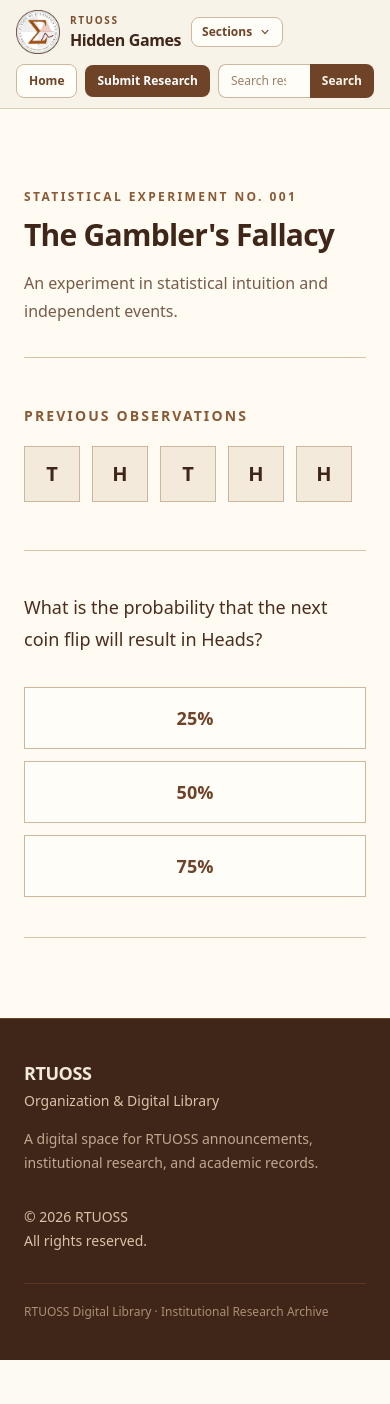
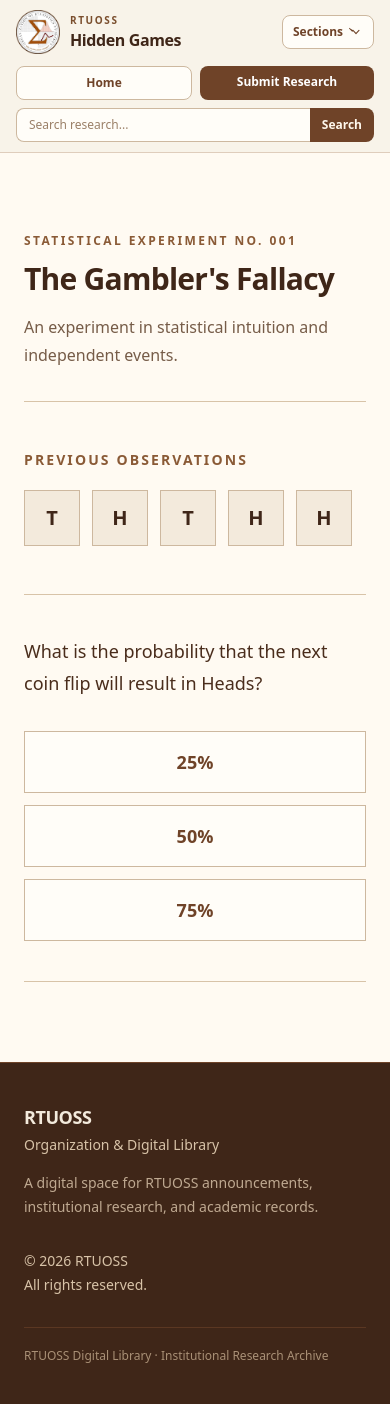
Before and after one commit to Currentflow1/RTU-OSS-Website, a Django app: page /easter/ in a window 390 px wide. Before the commit the page ends 1360 px from the top, so only its background shows below. Run offline with Django 5.2, Linux system fonts and the light colour scheme; some libraries are stand-ins or nearby versions.

Commit message:
Mobile v1.1

```diff
--- a/theme/static/css/dist/styles.css
+++ b/theme/static/css/dist/styles.css
@@ -241,6 +241,9 @@
   .top-full {
     top: 100%;
   }
+  .right-0 {
+    right: calc(var(--spacing) * 0);
+  }
   .left-0 {
     left: calc(var(--spacing) * 0);
   }
@@ -447,6 +450,9 @@
   }
   .w-64 {
     width: calc(var(--spacing) * 64);
+  }
+  .w-\[min\(16rem\,calc\(100vw-2rem\)\)\] {
+    width: min(16rem, calc(100vw - 2rem));
   }
   .w-fit {
     width: fit-content;
@@ -1449,6 +1455,16 @@
       outline-style: none;
     }
   }
+  .sm\:right-auto {
+    @media (width >= 40rem) {
+      right: auto;
+    }
+  }
+  .sm\:left-0 {
+    @media (width >= 40rem) {
+      left: calc(var(--spacing) * 0);
+    }
+  }
   .sm\:col-span-2 {
     @media (width >= 40rem) {
       grid-column: span 2 / span 2;
@@ -1497,6 +1513,11 @@
   .sm\:max-w-12 {
     @media (width >= 40rem) {
       max-width: calc(var(--spacing) * 12);
+    }
+  }
+  .sm\:flex-none {
+    @media (width >= 40rem) {
+      flex: none;
     }
   }
   .sm\:grid-cols-2 {
--- a/theme/templates/base.html
+++ b/theme/templates/base.html
@@ -27,18 +27,21 @@
     {% tailwind_css %}
 
     <style>
-        html {
-            overflow-x: hidden;
-        }
+        @keyframes page-enter {
+            from {
+                opacity: 0.98;
+                transform: translateY(2px);
+            }
 
-        body {
-            min-width: 320px;
-            overflow-x: hidden;
+            to {
+                opacity: 1;
+                transform: translateY(0);
+            }
         }
 
         main {
             min-width: 0;
-            animation: page-enter 220ms ease-out;
+            animation: page-enter 100ms ease-out;
         }
 
         img,
@@ -68,24 +71,6 @@
         a,
         span {
             overflow-wrap: break-word;
-        }
-
-        @keyframes page-enter {
-            from {
-                opacity: 0;
-                transform: translateY(8px);
-            }
-
-            to {
-                opacity: 1;
-                transform: translateY(0);
-            }
-        }
-
-        @media (max-width: 640px) {
-            main {
-                font-size: 0.95rem;
-            }
         }
 
         @media (prefers-reduced-motion: reduce) {
--- a/theme/templates/partials/header.html
+++ b/theme/templates/partials/header.html
@@ -2,14 +2,13 @@
 
 <header class="sticky top-0 z-50 border-b border-amber-900/20 bg-[#f8f3e9]">
     <div class="mx-auto max-w-7xl px-4 py-2.5 sm:px-6 sm:py-3 lg:px-8 lg:py-4">
+        <div class="flex flex-col gap-3 lg:flex-row lg:items-center lg:justify-between lg:gap-6">
 
-    <div class="flex flex-col gap-2.5 lg:flex-row lg:items-center lg:justify-between lg:gap-6">
-
-        <div class="flex min-w-0 items-center gap-2.5 sm:gap-3">
-
+            <!-- Brand + Sections -->
+            <div class="flex min-w-0 items-center justify-between gap-3">
                 <a
                     href="{% if request.resolver_match.app_name == 'org' %}{% url 'org:home' %}{% else %}{% url 'research:home' %}{% endif %}"
-                class="group flex min-w-0 shrink-0 items-center gap-2.5 sm:gap-3"
+                    class="group flex min-w-0 items-center gap-2.5 sm:gap-3"
                     aria-label="RTUOSS home"
                 >
                     <div class="flex h-11 w-11 shrink-0 items-center justify-center sm:h-12 sm:w-12 lg:h-16 lg:w-16">
@@ -48,14 +47,14 @@
                     </div>
                 </a>
 
+                <!-- Sections -->
                 <div class="relative shrink-0">
-
                     <button
                         type="button"
                         id="section-menu-button"
                         aria-expanded="false"
                         aria-controls="section-menu"
-                    class="inline-flex items-center gap-1.5 rounded-lg border border-[#cdb89f] bg-[#fffdf8] px-2.5 py-1.5 text-xs font-semibold text-[#6f4328] transition hover:border-[#8a5a36] hover:bg-[#f3eadc] sm:px-3 sm:py-2 sm:text-sm"
+                        class="inline-flex items-center gap-1.5 rounded-lg border border-[#cdb89f] bg-[#fffdf8] px-2.5 py-2 text-xs font-semibold text-[#6f4328] transition hover:border-[#8a5a36] hover:bg-[#f3eadc] sm:px-3 sm:text-sm"
                     >
                         <span>Sections</span>
 
@@ -68,7 +67,7 @@
                         >
                             <path
                                 fill-rule="evenodd"
-                            d="M5.23 7.21a.75.75 0 011.06.02L10 11.168l3.71-3.938a.75.75 0 111.08 1.04l-4.25 4.51a.75.75 0 01-1.08 0l-4.25-4.51a.75.75 0 01.02-1.06z"
+                                d="M5.23 7.21a.75.75 0 011.06.02L10 11.168l3.71-3.938a.75.75 0 111.08 1.04l-4.25 4.51a.75.75 0 01-1.08 0l-4.25-4.51a.75.75 0 01-1.08 1.04l-4.25-4.51a.75.75 0 01.02-1.06z"
                                 clip-rule="evenodd"
                             />
                         </svg>
@@ -76,7 +75,7 @@
 
                     <div
                         id="section-menu"
-                    class="absolute left-0 top-full z-50 mt-2 hidden w-64 overflow-hidden rounded-xl border border-[#d8c3a8] bg-[#fffdf8] shadow-lg"
+                        class="absolute right-0 top-full z-50 mt-2 hidden w-[min(16rem,calc(100vw-2rem))] overflow-hidden rounded-xl border border-[#d8c3a8] bg-[#fffdf8] shadow-lg sm:left-0 sm:right-auto"
                     >
                         <div class="border-b border-[#eadcc9] px-4 py-3">
                             <p class="text-xs font-semibold uppercase tracking-[0.16em] text-[#8a5a36]">
@@ -85,7 +84,6 @@
                         </div>
 
                         <div class="p-2">
-
                             <a
                                 href="{% url 'research:home' %}"
                                 class="block rounded-lg px-3 py-3 transition hover:bg-[#f3eadc]"
@@ -111,34 +109,34 @@
                                     Organization Updates
                                 </p>
                             </a>
-
+                        </div>
+                    </div>
                 </div>
             </div>
 
-            </div>
+            <!-- Navigation + Search -->
+            <div class="flex w-full min-w-0 flex-col gap-2 sm:flex-row lg:w-auto lg:items-center lg:gap-3">
 
-        </div>
-
-        <div class="flex w-full items-center gap-2 lg:w-auto lg:flex-row lg:gap-3">
-
+                <div class="flex min-w-0 gap-2">
                     <a
                         href="{% url 'org:home' %}"
-                class="shrink-0 rounded-lg border border-[#cdb89f] bg-[#fffdf8] px-3 py-2 text-xs font-semibold text-[#6f4328] transition hover:border-[#8a5a36] hover:bg-[#f3eadc] sm:px-4 sm:py-2.5 sm:text-sm"
+                        class="flex-1 rounded-lg border border-[#cdb89f] bg-[#fffdf8] px-3 py-2 text-center text-xs font-semibold text-[#6f4328] transition hover:border-[#8a5a36] hover:bg-[#f3eadc] sm:flex-none sm:px-4 sm:py-2.5 sm:text-sm"
                     >
                         Home
                     </a>
 
                     <a
                         href="{% url 'research:research_submit' %}"
-                class="shrink-0 rounded-lg bg-[#6f4328] px-3 py-2 text-xs font-semibold text-white transition hover:bg-[#4d2d1c] sm:px-4 sm:py-2.5 sm:text-sm"
+                        class="flex-1 rounded-lg bg-[#6f4328] px-3 py-2 text-center text-xs font-semibold text-white transition hover:bg-[#4d2d1c] sm:flex-none sm:px-4 sm:py-2.5 sm:text-sm"
                     >
                         Submit Research
                     </a>
+                </div>
 
                 <form
                     method="get"
                     action="{% url 'research:search' %}"
-                class="min-w-0 flex-1 lg:w-[32rem] lg:flex-none"
+                    class="w-full min-w-0 lg:w-[32rem]"
                 >
                     <label
                         for="header-search"
@@ -147,8 +145,7 @@
                         Search the research archive
                     </label>
 
-                <div class="flex">
-
+                    <div class="flex min-w-0">
                         <input
                             id="header-search"
                             type="search"
@@ -164,16 +161,13 @@
                         >
                             Search
                         </button>
-
                     </div>
                 </form>
 
             </div>
 
         </div>
-
     </div>
-
 </header>
 
 <script>
@@ -189,20 +183,9 @@
         button.addEventListener("click", function () {
             const isOpen = button.getAttribute("aria-expanded") === "true";
 
-            button.setAttribute(
-                "aria-expanded",
-                String(!isOpen)
-            );
-
-            menu.classList.toggle(
-                "hidden",
-                isOpen
-            );
-
-            icon.classList.toggle(
-                "rotate-180",
-                !isOpen
-            );
+            button.setAttribute("aria-expanded", String(!isOpen));
+            menu.classList.toggle("hidden", isOpen);
+            icon.classList.toggle("rotate-180", !isOpen);
         });
 
         document.addEventListener("click", function (event) {
@@ -210,11 +193,7 @@
                 !button.contains(event.target) &&
                 !menu.contains(event.target)
             ) {
-                button.setAttribute(
-                    "aria-expanded",
-                    "false"
-                );
-
+                button.setAttribute("aria-expanded", "false");
                 menu.classList.add("hidden");
                 icon.classList.remove("rotate-180");
             }
```
Lines whose indentation alone changed are shown as unchanged.
